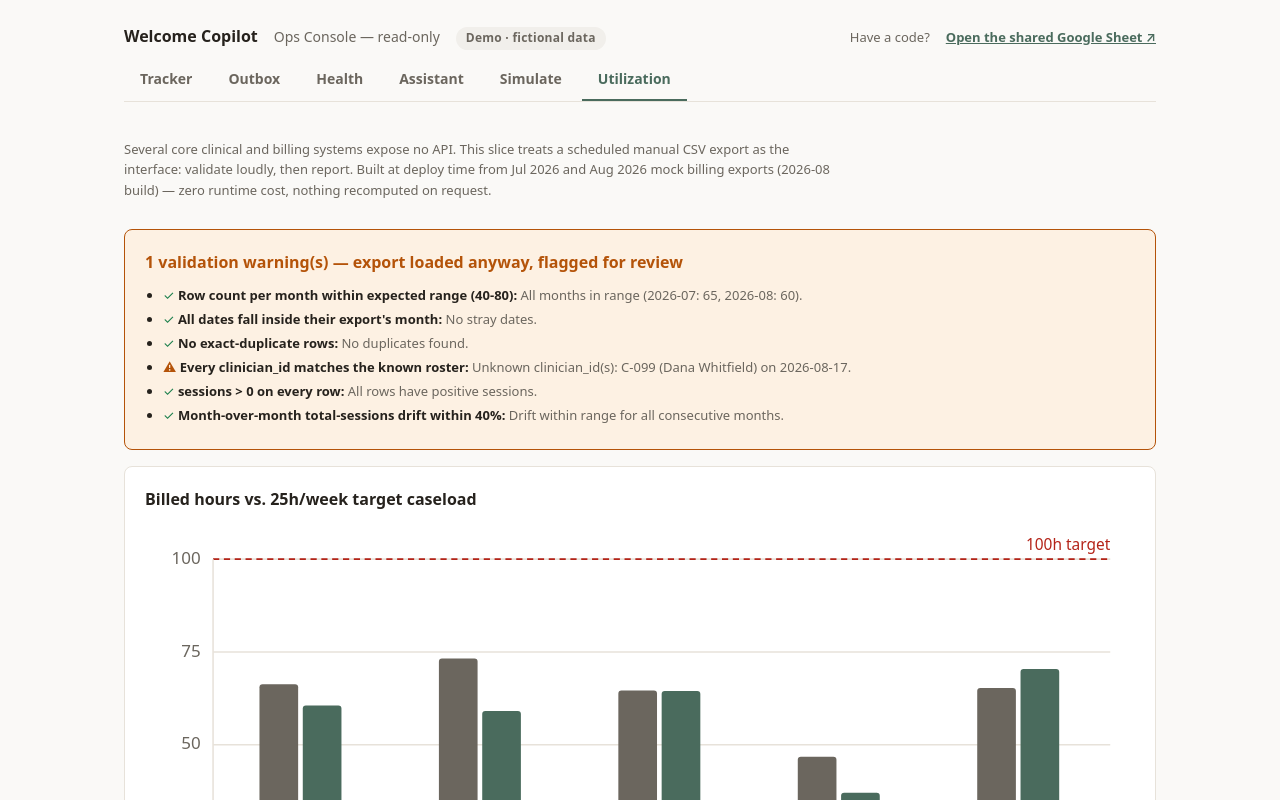
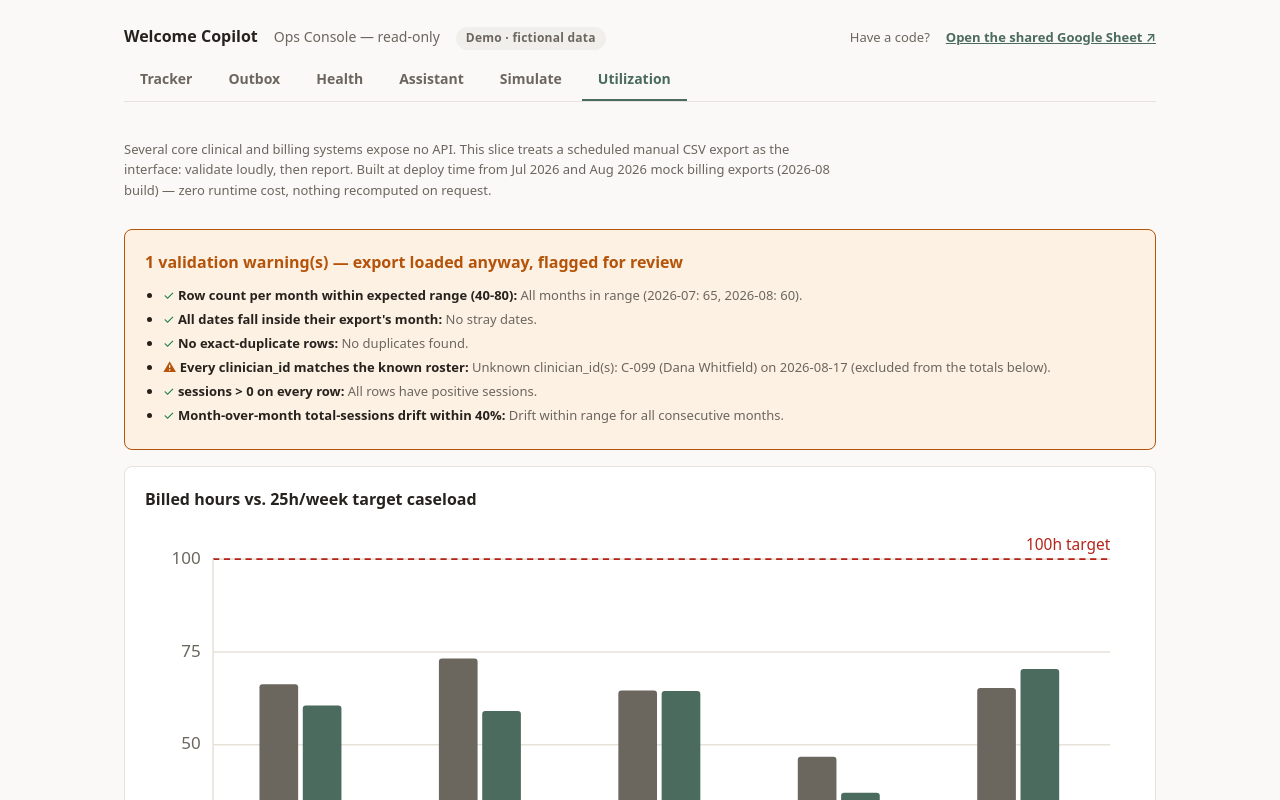
Before and after one commit to averatec0773/welcome-copilot, a Next.js app in the folder web/: page /console/utilization in a window 1280 px wide. Shown: the top 800 px of the page. Built offline with nearby package versions, Linux system fonts and the light colour scheme.

Commit message:
sync docs with simulate/audit/utilization; document simulate env vars

```diff
--- a/web/content/utilization.json
+++ b/web/content/utilization.json
@@ -23,7 +23,7 @@
     {
       "check": "Every clinician_id matches the known roster",
       "status": "warn",
-      "detail": "Unknown clinician_id(s): C-099 (Dana Whitfield) on 2026-08-17."
+      "detail": "Unknown clinician_id(s): C-099 (Dana Whitfield) on 2026-08-17 (excluded from the totals below)."
     },
     {
       "check": "sessions > 0 on every row",
--- a/web/scripts/build-utilization.ts
+++ b/web/scripts/build-utilization.ts
@@ -122,7 +122,9 @@ function runValidations(byMonth: Map<string, Row[]>): Validation[] {
     out.push({
       check: "Every clinician_id matches the known roster",
       status: unknown.size === 0 ? "pass" : "warn",
-      detail: unknown.size === 0 ? "All clinician_ids match the roster." : `Unknown clinician_id(s): ${listed}.`,
+      detail: unknown.size === 0
+        ? "All clinician_ids match the roster."
+        : `Unknown clinician_id(s): ${listed} (excluded from the totals below).`,
     });
   }
 
```
Also changed, not shown: 4 other files (tests, documents, lock files or other folders).
